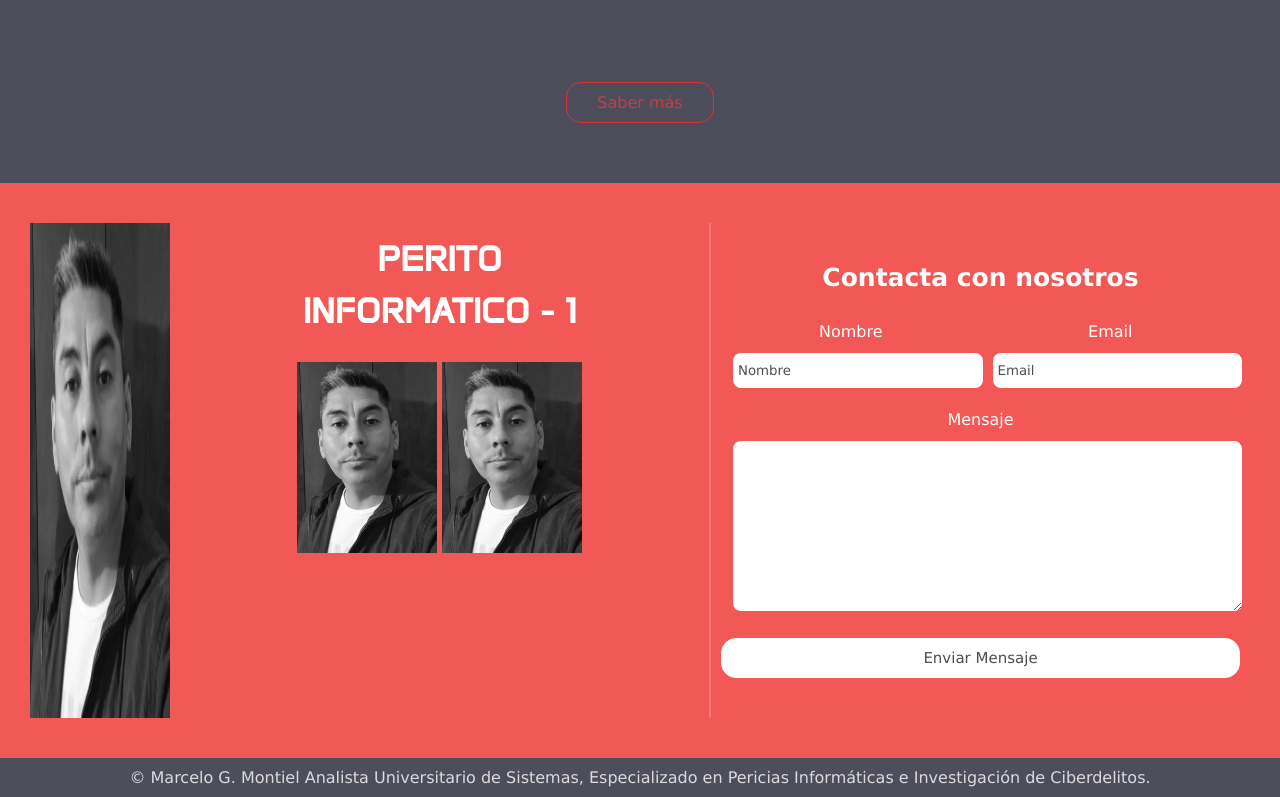
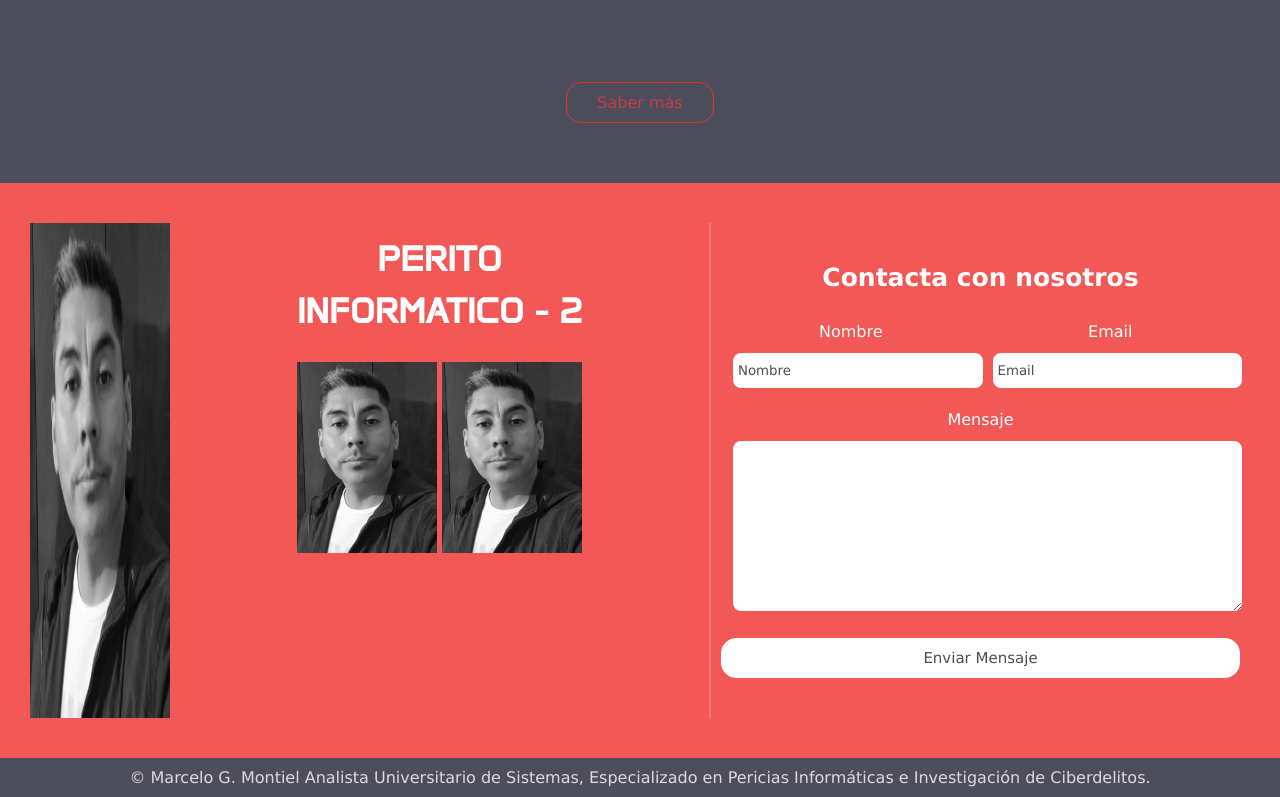
Before and after one commit to pericias/gmarce.github.io, a plain HTML site: page index.html in a window 1280 px wide. Shown: the part 1543-2340 px from the top of the page. Drawn offline with Linux system fonts and the light colour scheme.

Commit message:
Update index.html

```diff
--- a/index.html
+++ b/index.html
@@ -119,7 +119,7 @@
         <div class="contenido-contacto">
             <img src="./Img/Sobremi.png" alt="">
             <div class="cajaizquierda">
-                <h1> PERITO <br>INFORMATICO - 1</h1><br>
+                <h1> PERITO <br>INFORMATICO - 2</h1><br>
                 <p>
                     <!-- <u><b>Nombre:</b></u> Marcelo G. Montiel<br>
                     <u><b>Teléfono:</b></u> 3816643269<br>
```
